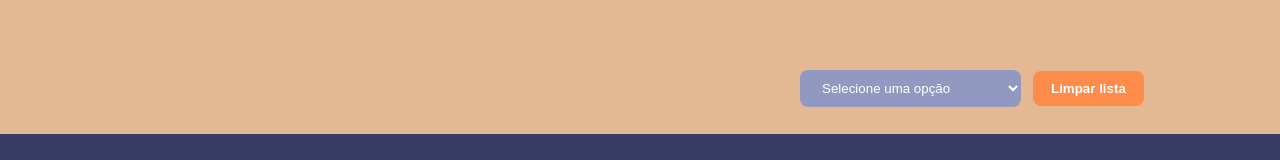
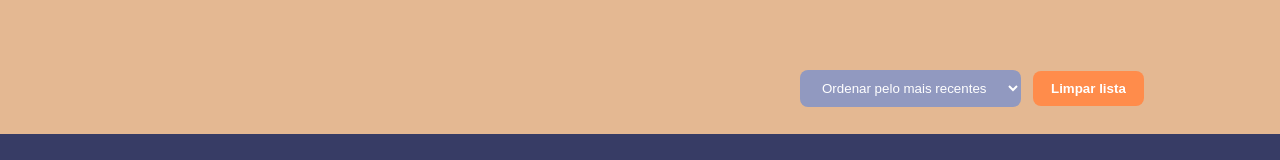
Before and after one commit to Luis-avellar/apt-espaco--mulher, a React (Vite) app: page / in a window 1280 px wide. Shown: the part 886-1046 px from the top of the page. Built offline with nearby package versions, Linux system fonts and the light colour scheme.

Commit message:
Refactor: created variable state for select features

```diff
--- a/src/app.jsx
+++ b/src/app.jsx
@@ -30,6 +30,7 @@ const Stats = ({ product }) => {
 
 const App = () => {
 	const [product, setProduct] = useState([])
+	const [option, setOption] = useState('recentes')
 
 	// Manipula o estado atra´ves do InputCheckBox
 	const handleCheckboxToggle = id =>
@@ -65,27 +66,12 @@ const App = () => {
 		e.preventDefault()
 		setProduct([])
 	}
-
+	// Atualiza a variavel de estado responsável pelo select
 	const handleSelectChanges = e => {
 		const selectedOpt = e.target.value
 
-		const options = {
-			recentes: items =>
-				[...items].sort((item1, item2) => item2.timestamp - item1.timestamp),
-
-			alfabetica: items =>
-				[...items].sort((item1, item2) =>
-					item1.category.localeCompare(item2.category, 'pt-br', {
-						sensitivity: 'base',
-					})
-				),
-			guardados: items => items.filter(item => item.stored),
-		}
-
-		setProduct(prev => options[selectedOpt](prev))
+		setOption(selectedOpt)
 	}
-
-	let storedItems = 0
 
 	return (
 		<>
@@ -140,8 +126,7 @@ const App = () => {
 				</div>
 				<div className='container-btn'>
 					<form className='clear'>
-						<select name='opcoes' onChange={handleSelectChanges}>
-							<option value=''>Selecione uma opção</option>
+						<select value={option} onChange={handleSelectChanges}>
 							<option value='recentes'>Ordenar pelo mais recentes</option>
 							<option value='guardados'>Mostrar só itens guardados</option>
 							<option value='alfabetica'>Ordem alfabética</option>
```
